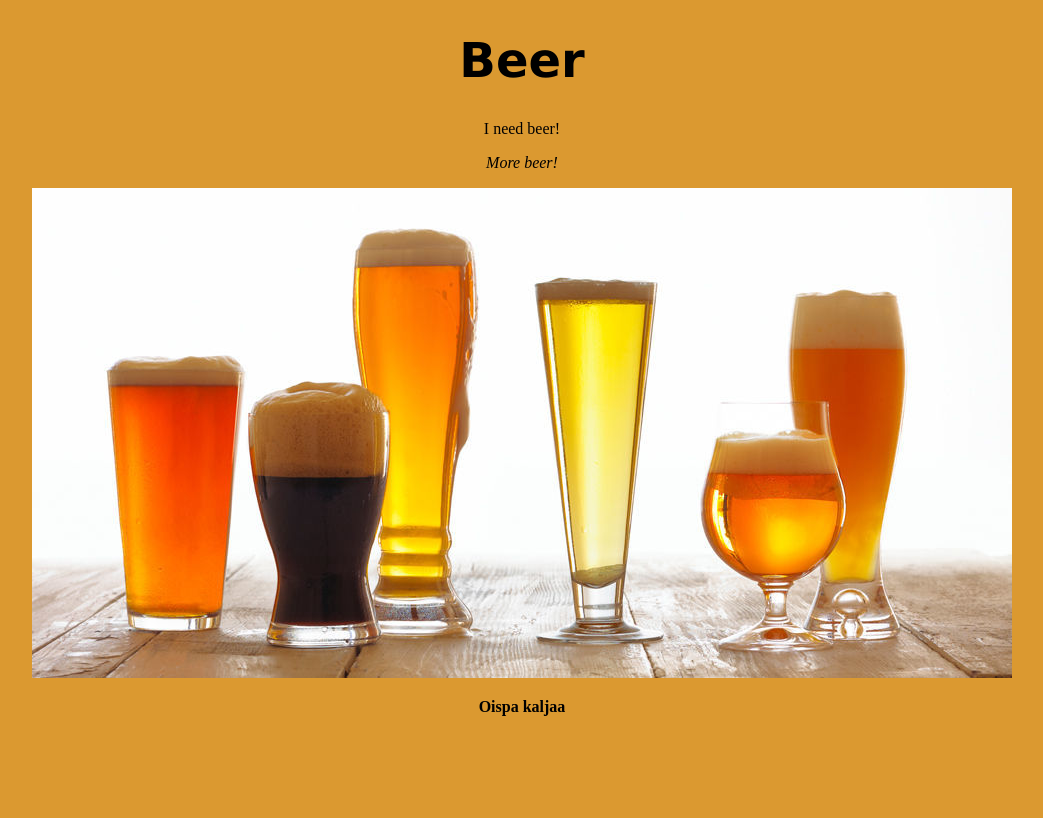
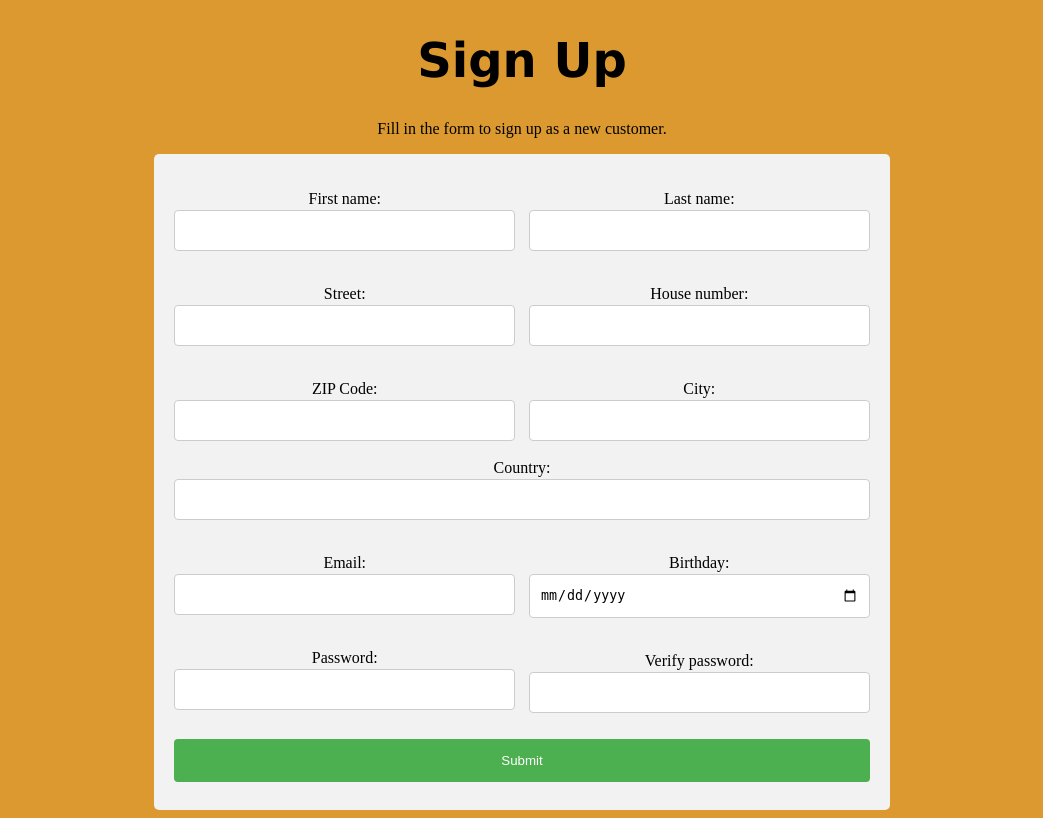
Before and after one commit to B3N5CH1/BeerAllDayLongWebsite, a PHP site: page /pages/signup.php in a window 1280 px wide. Shown: the whole page, without its empty margins (118-1161 px from the left). Before the commit the page ends 716 px from the top, so only its background shows below. Run offline with PHP 8.4, Linux system fonts and the light colour scheme.

Commit message:
big changes
general style of the register form
ability to add a new client to the database (with some room for improvement)
slight change with the database (password length)

```diff
--- a/css/Style.css
+++ b/css/Style.css
@@ -32,3 +32,59 @@ p.italic {
 p.bold {
 	font-weight: bold;
 }
+
+
+input, select {
+	width: 100%;
+	padding: 12px 10px;
+	margin: 2px 0;
+	display: inline-block;
+	border: 1px solid #ccc;
+	border-radius: 4px;
+	box-sizing: border-box;
+}
+
+input[type=date], select {
+	width: 100%;
+	padding: 12px 10px;
+	margin: 2px 0;
+	display: inline-block;
+	border: 1px solid #ccc;
+	border-radius: 4px;
+	box-sizing: border-box;
+}
+
+input[type=submit] {
+	width: 100%;
+	background-color: #4CAF50;
+	color: white;
+	padding: 14px 20px;
+	margin: 8px 0;
+	border: none;
+	border-radius: 4px;
+	box-sizing: border-box;
+	cursor: pointer;
+}
+
+input[type=submit]:hover {
+	background-color: #45a049;
+}
+
+div.form {
+	display: inline-grid;
+	border-radius: 5px;
+	background-color: #f2f2f2;
+	padding: 20px;
+	margin: 10 auto;
+	width: 55%;
+}
+
+div.form_col_l {
+	float: left;
+	width: 49%;
+}
+
+div.form_col_r {
+	float: right;
+	width: 49%;
+}
--- a/db/beerbeerbeer.sql
+++ b/db/beerbeerbeer.sql
@@ -31,7 +31,7 @@ SET time_zone = "+00:00";
 CREATE TABLE `client` (
   `name` varchar(50) NOT NULL,
   `email` varchar(50) NOT NULL,
-  `password` varchar(50) NOT NULL,
+  `password` varchar(32) NOT NULL,
   `address` varchar(200) NOT NULL,
   `birthday` date NOT NULL,
   `orders` int(11) DEFAULT NULL
--- a/home.php
+++ b/home.php
@@ -11,6 +11,8 @@
 		echo "<body>";
 			echo "<h1>Beer</h1>";
 			echo "<p>I need beer!</p>";
+			echo "<p>You can sign up here:</p>";
+			echo "<a href='./pages/signup.php'>Sign Up</a><br>";
 			echo "<p class = 'italic'>More beer!</p>";
 			echo "<img src='images/landscape-beer-glasses.jpg' alt='BEER!' />";
 			echo "<p class = 'bold'>Oispa kaljaa</p>";
--- a/pages/signup.php
+++ b/pages/signup.php
@@ -5,14 +5,66 @@
 		echo "<head>";
 		echo "<meta charset='utf-8' />";
 		echo "<title>Sign Up</title>";
-            echo "<link rel='stylesheet' type='text/css' media='screen' href='css/Style.css' />";
+		echo "<link rel='stylesheet' type='text/css' media='screen' href='../css/Style.css' />";
 	echo "</head>";
+	echo "<body>";
+		echo "<h1>Sign Up</h1>";
+		echo "<p>Fill in the form to sign up as a new customer.</p>";
+		echo "<div class='form'>";
+			echo "<form action='./registration.php' method='post'>";
 
-        echo "<body>";
-            echo "<h1>Beer</h1>";
-            echo "<p>I need beer!</p>";
-            echo "<p class = 'italic'>More beer!</p>";
-            echo "<img src='images/landscape-beer-glasses.jpg' alt='BEER!' />";
-            echo "<p class = 'bold'>Oispa kaljaa</p>";
+				echo "<div class='form_col_l'>";
+					echo "<p><label>First name: </label><input type='text' name='fname' required='required'></p>";
+				echo "</div>";
+				echo "<div class='form_col_r'>";
+					echo "<p><label>Last name: </label><input type='text' name='lname' required='required'></p>";
+				echo "</div>";
+
+				echo "<div class='form_col_l'>";
+					echo "<p><label>Street: </label><input type='text' name='street' required='required'></p>";
+				echo "</div>";
+				echo "<div class='form_col_r'>";
+					echo "<p><label>House number: </label><input type='text', name='hnum' required='required'></p>";
+				echo "</div>";
+
+				echo "<div class='form_col_l'>";
+					echo "<p><label>ZIP Code: </label><input type='text' name='zip' required='required'></p>";
+				echo "</div>";
+				echo "<div class='form_col_r'>";
+					echo "<p><label>City: </label><input type='text' name='city' required='required'></p>";
+				echo "</div>";
+
+				echo "<p><label>Country: </label><input type='text' name='country' required='required'></p>";
+
+				echo "<div class='form_col_l'>";
+					  echo "<p><label>Email: </label><input type='email' name='email' required='required'></p>";
+				echo "</div>";
+				echo "<div class='form_col_r'>";
+					  echo "<p><label>Birthday: </label><input type='date' name='bday' required='required'></p>";
+				echo "</div>";
+
+				echo "<script>var check = function() {";
+					  echo "if (document.getElementById('pw').value ==";
+						echo "document.getElementById('vpw').value) {";
+						echo "document.getElementById('pwl').style.color = 'green';";
+						echo "document.getElementById('pwl').innerHTML = 'matching';";
+					  echo "} else {";
+						echo "document.getElementById('pwl').style.color = 'red';";
+						echo "document.getElementById('pwl').innerHTML = 'not matching';";
+					  echo "}";
+				  echo "}";
+				echo "</script>";
+
+				echo "<div class='form_col_l'>";
+					echo "<p><label id='pwl'>Password: </label><input id='pw' type='password' name='password' required='required'></p>";
+				echo "</div>";
+				echo "<div class='form_col_r'>";
+					echo "<p><label id='pwl'>Verify password: </label><input id='vpw' type='password' name='vpassword' required='required' onkeyup='check();'></p>";
+				echo "</div>";
+
+				echo "<input type='submit' value='Submit'>";
+
+			echo "</form>";
+		echo "</div>";
 	echo "</body>";
 echo "</html>";
```
Also changed, not shown: db/connector.php (added, +62 -0 lines), pages/registration.php (added, +36 -0 lines). Lines whose indentation alone changed are shown as unchanged.
